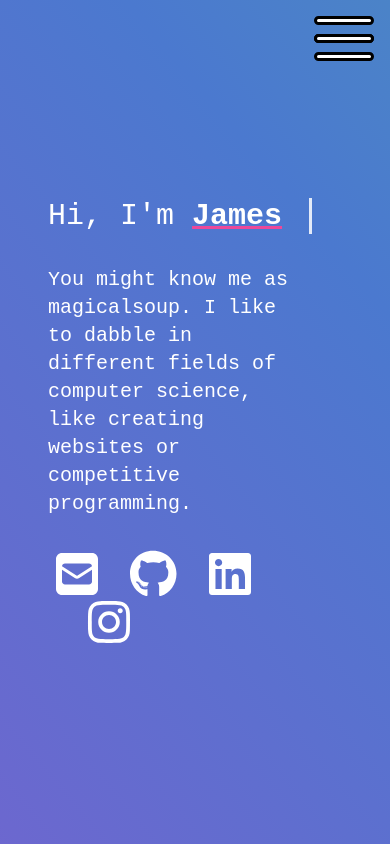
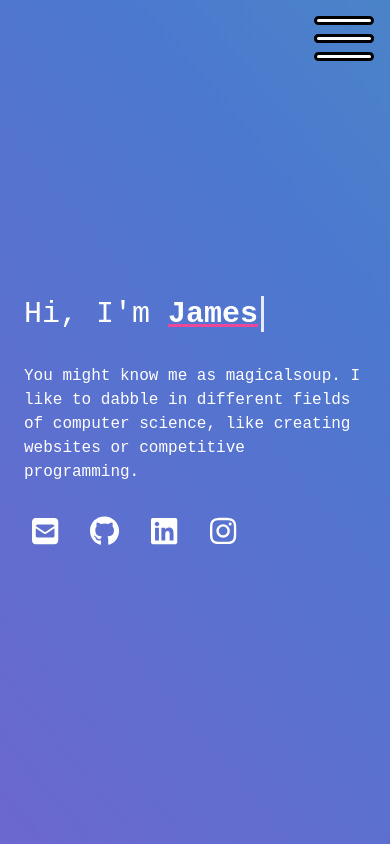
Before and after one commit to magicalsoup/magicalsoup-website, a Next.js app: page / in a window 390 px wide. Built offline with nearby package versions, Linux system fonts and the light colour scheme.

Commit message:
fix landing page

```diff
--- a/pages/index.js
+++ b/pages/index.js
@@ -14,11 +14,11 @@ export default function Home() {
       <main>
         <div id="container">
           <div className="flex flex-col h-screen justify-center">
-            <div className="pl-12 w-4/5 lg:w-2/5 space-y-8">
+            <div className="p-6 sm:p-12 sm:w-3/5 lg:w-3/5 xl:w-2/5 space-y-8">
               <h1 className="typed-out text-3xl md:text-7xl block" id="body-text">
                 Hi, I'm <a className="font-bold underline decoration-pink-500">James</a>
               </h1>
-              <p className="text-white text-xl" id="body-text">
+              <p className="text-white text-md sm:text-xl" id="body-text">
                 You might know me as magicalsoup. I like to dabble in different fields of computer science,
                 like creating websites or competitive programming.
               </p>
@@ -26,25 +26,25 @@ export default function Home() {
                 <a href="mailto:amagicalsoup@gmail.com">
                   <FontAwesomeIcon
                     icon={faEnvelopeSquare}
-                    className="text-white text-5xl transition-all duration-300 ease-in-out hover:text-gray-300"
+                    className="text-white text-3xl sm:text-5xl transition-all duration-300 ease-in-out hover:text-gray-300"
                   />
                 </a>
                 <a href="https://github.com/magicalsoup">
                   <FontAwesomeIcon
                     icon={faGithub}
-                    className="text-white text-5xl transition-all duration-300 ease-in-out hover:text-gray-300"
+                    className="text-white text-3xl sm:text-3xl sm:text-5xl transition-all duration-300 ease-in-out hover:text-gray-300"
                   />
                 </a>
                 <a href="https://www.linkedin.com/in/james-su-2093351a4/">
                   <FontAwesomeIcon
                     icon={faLinkedin}
-                    className="text-white text-5xl transition-all duration-300 ease-in-out hover:text-gray-300"
+                    className="text-white text-3xl sm:text-5xl transition-all duration-300 ease-in-out hover:text-gray-300"
                   />
                 </a>
                 <a href="https://www.instagram.com/magical_soup/">
                   <FontAwesomeIcon
                     icon={faInstagram}
-                    className="text-white text-5xl transition-all duration-300 ease-in-out hover:text-gray-300"
+                    className="text-white text-3xl sm:text-5xl transition-all duration-300 ease-in-out hover:text-gray-300"
                   />
                 </a>
               </div>
@@ -83,12 +83,18 @@ export default function Home() {
           }
           @keyframes typing {
             from { width: 0 }
-            to { width: 100% }
+            to { width: 15rem }
           }
           @keyframes blink {
             0% { border-color: transparent }
             50% { border-color: white;}
             100% {border-color: transparent;}
+          }
+          @media (min-width: 640px) {
+            @keyframes typing {
+              from { width: 0 }
+              to { width: 34rem }
+            }
           }
         `}
         </style>
```
